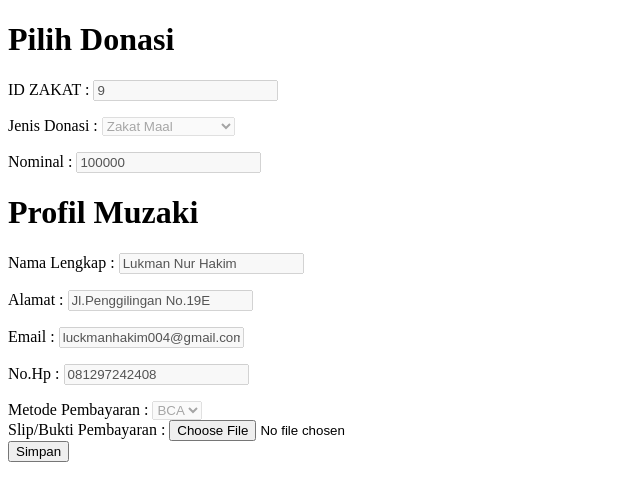
After one commit to LukmanNH/Lazymmfi, a PHP site: page /User/form_verif.php?id_zakat=1 in a window 1280 px wide. The commit adds this page. Shown: the top 501 px of the page, without its empty margins (0-640 px from the left). Run offline with PHP 8.4, Linux system fonts and the light colour scheme; data comes from the database, SQL or seed files in the repository.

Commit message:
Pembenaran Lagi

```diff
--- /dev/null
+++ b/User/form_verif.php
@@ -0,0 +1,76 @@
+<?php
+    include '../connect.php';
+    $id_zakat = $_GET['id_zakat'];
+    $query = "SELECT * FROM data_zakat";
+    $result = mysqli_query($connect, $query);
+    $row = mysqli_fetch_assoc($result);
+?>
+
+
+
+<!DOCTYPE html>
+<html>
+  <head>
+    <meta charset="utf-8">
+    <title></title>
+  </head>
+  <body>
+  <form action="verif.php">
+    <h1>Pilih Donasi</h1>
+    <p><td><label for="id_zakat">ID ZAKAT</label></td>
+        <td> :</td>
+        <td><input disabled value="<?php echo $row['id_zakat']; ?>" type="text" name="id_zakat" id="telp"><br></td></p>
+
+    <label>Jenis Donasi : </label>
+    <select disabled value="<?php echo $row['jenis_zakat']; ?>" name="jenis_zakat">
+        <option value="Zakat Maal">Zakat Maal</option>
+        <option value="Zakat Penghasilan">Zakat Penghasilan</option>
+        <option value="Fidyah">Fidyah</option>
+        <option value="Sedekah">Sedekah</option>
+    </select>
+        <!-- <p><td><label for="nama">Jenis Zakat</label></td>
+        <td>:</td>
+        <td><input type="text" name="jenis_zakat" id="nama"></td></p> -->
+
+        <p><td><label for="telp">Nominal</label></td>
+        <td> :</td>
+        <td><input disabled value="<?php echo $row['nominal']; ?>" type="text" name="nominal" id="telp"><br></td></p>
+
+        <h1>Profil Muzaki</h1>
+        <p><td><label for="nama">Nama Lengkap</label></td>
+        <td>:</td>
+        <td><input disabled value="<?php echo $row['nama_lengkap']; ?>" type="text" name="nama_lengkap" id="nama"></td></p>
+
+        <p><td><label for="telp">Alamat</label></td>
+        <td> :</td>
+        <td><input disabled value="<?php echo $row['alamat']; ?>" type="text" name="alamat" id="telp"><br></td></p>
+
+        <p><td><label for="telp">Email</label></td>
+        <td> :</td>
+        <td><input  disabled value="<?php echo $row['email']; ?>" type="text" name="email" id="telp"><br></td></p>
+
+        <p><td><label for="telp">No.Hp</label></td>
+        <td> :</td>
+        <td><input disabled value="<?php echo $row['no_hp']; ?>" type="text" name="no_hp" id="telp"><br></td></p>
+
+        <label>Metode Pembayaran : </label>
+        <select disabled value="<?php echo $row['metode_pembayaran']; ?>" name="metode_pembayaran">
+            <option value="BCA">BCA</option>
+            <option value="BNI">BNI</option>
+            <option value="BRI">BRI</option>
+        </select>
+        <br>
+
+
+            <label>Slip/Bukti Pembayaran : </label>
+            <input type="file" name="file">
+            <br>
+        <input type="submit" name="btnSimpan" value="Simpan">
+
+        </form>
+
+
+
+
+  </body>
+</html>
--- a/admin/Read_admin.php
+++ b/admin/Read_admin.php
@@ -28,6 +28,7 @@
          <th>Metode Pembayaran</th>
          <th>Jenis Zakat</th>
          <th>Nominal</th>
+         <th>File</th>
        </tr>
 
        <?php
@@ -45,6 +46,7 @@
            echo "<td>".$data['metode_pembayaran']."</td>";
            echo "<td>".$data['jenis_zakat']."</td>";
            echo "<td>".$data['nominal']."</td>";
+           echo "<td>".$data['file']."</td>";
            echo "<td>
                       <a href='form_update.php?id_zakat=$data[id_zakat]'>Edit</a> |
                       <a href='delete.php?id_zakat=$data[id_zakat]'onclick'return confirm(\"Apakah Anda yakin ingin menghapus data?\")>Hapus</a>
```
Also changed, not shown: User/form_lanjutan1.php (+13 -1 lines), User/update.php (+33 -26 lines), User/verif.php (added, +19 -0 lines).
